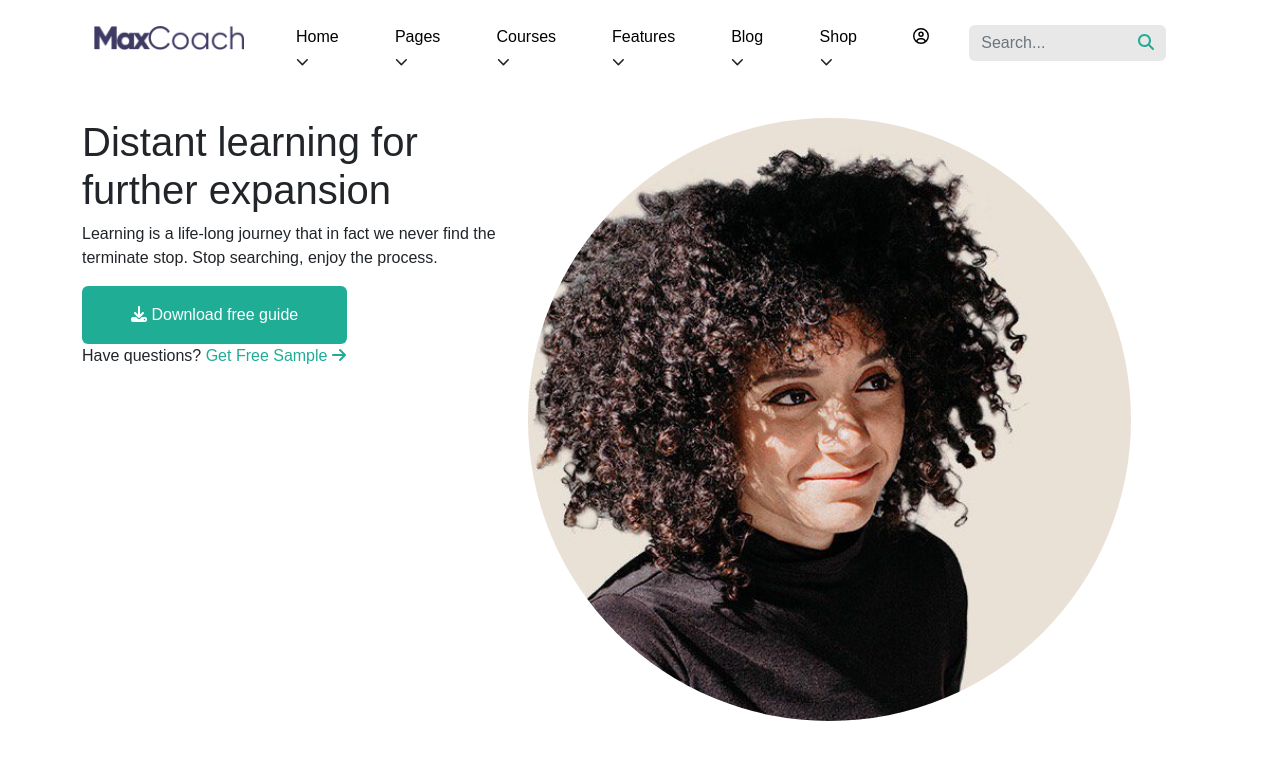
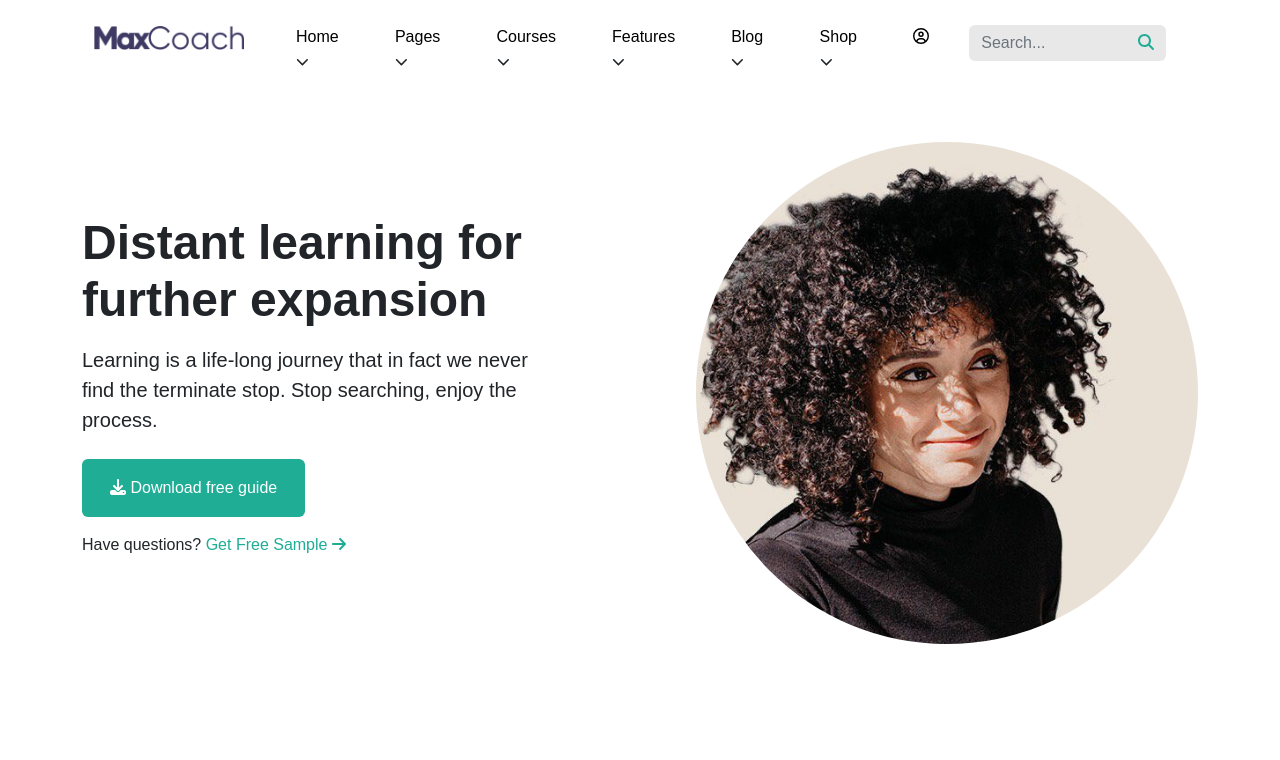
Before and after one commit to aeeerdna/proj-html-vuejs, a Vue app: page / in a window 1280 px wide. Shown: the top 760 px of the page. Built offline with nearby package versions, Linux system fonts and the light colour scheme.

Commit message:
aggiunta navbar e guide download .vue a header

```diff
--- /dev/null
+++ b/src/components/GuideDownloadComponent.vue
@@ -0,0 +1,65 @@
+<template>
+  <div class="d-flex justify-content-between mt-4">
+    <div class="d-flex flex-column justify-content-center free-guide">
+      <h1 class="fw-bold mb-3">Distant learning for further expansion</h1>
+      <p class="fs-5 mb-4">
+        Learning is a life-long journey that in fact we never find the terminate
+        stop. Stop searching, enjoy the process.
+      </p>
+      <button class="download-btn btn px-3 py-3 mb-3">
+        <font-awesome-icon icon="fa-solid fa-download" />
+        Download free guide
+      </button>
+      <p>
+        Have questions?
+        <a href="#">
+          Get Free Sample <font-awesome-icon icon="fa-solid fa-arrow-right" />
+        </a>
+      </p>
+    </div>
+
+    <div class="d-flex justify-content-end profile-img">
+      <img
+        src="@/assets/images/about-me-profile-ohm4dxoearqbxny7q3bq1pzbdgofdx0tobbeqcvzd0.jpg"
+        alt="About me profile"
+      />
+    </div>
+  </div>
+</template>
+
+<script>
+export default {
+  name: "GuideDownloadComponent",
+};
+</script>
+
+<style lang="scss" scoped>
+h1 {
+  font-size: 3rem;
+}
+.download-btn:hover,
+.download-btn {
+  background-color: #1fad96;
+  color: white;
+  width: 50%;
+  p {
+    font-size: 0.9rem;
+  }
+}
+
+p a {
+  color: #1fad96;
+  text-decoration: none;
+}
+
+.free-guide {
+  width: 40%;
+}
+.profile-img {
+  width: 50%;
+}
+.profile-img img {
+  border-radius: 50%;
+  width: 90%;
+}
+</style>
--- a/src/components/HeaderComponent.vue
+++ b/src/components/HeaderComponent.vue
@@ -1,180 +1,27 @@
 <template>
   <header>
     <section>
-      <div class="container d-flex justify-content-between">
-        <!-- logo -->
-        <div class="logo">
-          <img src="@/assets/images/dark-logo.png" alt="Logo Max Coach" />
-        </div>
-
-        <!-- navbar sito -->
-        <nav>
-          <ul class="d-flex">
-            <li v-for="link in dropDown" :key="link.title">
-              <a :href="link.link">
-                {{ link.title }}
-              </a>
-              <font-awesome-icon
-                icon="fa-solid fa-chevron-down"
-                class="chevron"
-              />
-            </li>
-            <li>
-              <a href="#">
-                <font-awesome-icon icon="fa-regular fa-circle-user" />
-              </a>
-            </li>
-            <!-- profilo utente e search bar -->
-            <li class="search-input input-group mb-3">
-              <input type="text" class="form-control" placeholder="Search..." />
-              <button class="btn btn-outline-secondary" type="button">
-                <font-awesome-icon icon="fa-solid fa-magnifying-glass" />
-              </button>
-            </li>
-          </ul>
-        </nav>
-      </div>
+      <NavbarComponent />
     </section>
 
-    <section class="d-flex">
-      <div class="free-guide">
-        <h1>Distant learning for further expansion</h1>
-        <p>
-          Learning is a life-long journey that in fact we never find the
-          terminate stop. Stop searching, enjoy the process.
-        </p>
-        <button class="download-btn btn px-5 py-3">
-          <font-awesome-icon icon="fa-solid fa-download" />
-          Download free guide
-        </button>
-        <p>
-          Have questions?
-          <a href="#">
-            Get Free Sample <font-awesome-icon icon="fa-solid fa-arrow-right" />
-          </a>
-        </p>
-      </div>
-
-      <div class="profile-img">
-        <img
-          src="@/assets/images/about-me-profile-ohm4dxoearqbxny7q3bq1pzbdgofdx0tobbeqcvzd0.jpg"
-          alt="About me profile"
-        />
-      </div>
+    <section>
+      <GuideDownloadComponent />
     </section>
   </header>
 </template>
 
 <script>
+import NavbarComponent from "@/components/NavbarComponent.vue";
+import GuideDownloadComponent from "./GuideDownloadComponent.vue";
+
 export default {
   name: "HeaderComponent",
-  data() {
-    return {
-      dropDown: [
-        {
-          title: "Home",
-          link: "#",
-        },
 
-        {
-          title: "Pages",
-          link: "#",
-        },
-
-        {
-          title: "Courses",
-          link: "#",
-        },
-
-        {
-          title: "Features",
-          link: "#",
-        },
-
-        {
-          title: "Blog",
-          link: "#",
-        },
-
-        {
-          title: "Shop",
-          link: "#",
-        },
-      ],
-    };
+  components: {
+    NavbarComponent,
+    GuideDownloadComponent,
   },
 };
 </script>
 
-<style lang="scss" scoped>
-header {
-  max-width: 1200px;
-  margin: 0px auto;
-}
-
-.container {
-  padding-top: 25px;
-  padding-bottom: 25px;
-}
-.logo {
-  img {
-    width: 150px;
-  }
-}
-
-ul {
-  list-style-type: none;
-  li {
-    margin: 0px 20px;
-  }
-  a {
-    text-decoration: none;
-    color: black;
-  }
-  .search-input {
-    width: 200px;
-    button,
-    input {
-      border: none;
-      background-color: #e8e8e8;
-    }
-    button {
-      color: #1fad96;
-    }
-  }
-  .chevron {
-    align-self: center;
-    font-size: 0.8rem;
-  }
-}
-
-.download-btn {
-  background-color: #1fad96;
-  color: white;
-
-  p {
-    font-size: 0.9rem;
-  }
-}
-
-.download-btn:hover {
-  background-color: #1fad96;
-  color: white;
-}
-
-p a {
-  color: #1fad96;
-  text-decoration: none;
-}
-
-.free-guide {
-  width: 40%;
-}
-.profile-img {
-  width: 60%;
-}
-.profile-img img {
-  border-radius: 50%;
-  width: 90%;
-}
-</style>
+<style lang="scss" scoped></style>
--- /dev/null
+++ b/src/components/NavbarComponent.vue
@@ -0,0 +1,116 @@
+<template>
+  <div class="container d-flex justify-content-between">
+    <!-- logo -->
+    <div class="logo">
+      <img src="@/assets/images/dark-logo.png" alt="Logo Max Coach" />
+    </div>
+
+    <!-- navbar sito -->
+    <nav>
+      <ul class="d-flex">
+        <li v-for="link in dropDown" :key="link.title">
+          <a :href="link.link">
+            {{ link.title }}
+          </a>
+          <font-awesome-icon icon="fa-solid fa-chevron-down" class="chevron" />
+        </li>
+        <li>
+          <a href="#">
+            <font-awesome-icon icon="fa-regular fa-circle-user" />
+          </a>
+        </li>
+        <!-- profilo utente e search bar -->
+        <li class="search-input input-group mb-3">
+          <input type="text" class="form-control" placeholder="Search..." />
+          <button class="btn btn-outline-secondary" type="button">
+            <font-awesome-icon icon="fa-solid fa-magnifying-glass" />
+          </button>
+        </li>
+      </ul>
+    </nav>
+  </div>
+</template>
+
+<script>
+export default {
+  name: "NavbarComponent",
+  data() {
+    return {
+      dropDown: [
+        {
+          title: "Home",
+          link: "#",
+        },
+
+        {
+          title: "Pages",
+          link: "#",
+        },
+
+        {
+          title: "Courses",
+          link: "#",
+        },
+
+        {
+          title: "Features",
+          link: "#",
+        },
+
+        {
+          title: "Blog",
+          link: "#",
+        },
+
+        {
+          title: "Shop",
+          link: "#",
+        },
+      ],
+    };
+  },
+};
+</script>
+
+<style lang="scss" scoped>
+header {
+  max-width: 1200px;
+  margin: 0px auto;
+}
+
+.container {
+  padding-top: 25px;
+  padding-bottom: 25px;
+}
+.logo {
+  img {
+    width: 150px;
+  }
+}
+
+ul {
+  list-style-type: none;
+  li {
+    margin: 0px 20px;
+  }
+  a {
+    text-decoration: none;
+    color: black;
+  }
+  .search-input {
+    width: 200px;
+    button,
+    input {
+      border: none;
+      background-color: #e8e8e8;
+    }
+    button {
+      color: #1fad96;
+    }
+  }
+  .chevron {
+    align-self: center;
+    font-size: 0.8rem;
+  }
+}
+</style>
```
